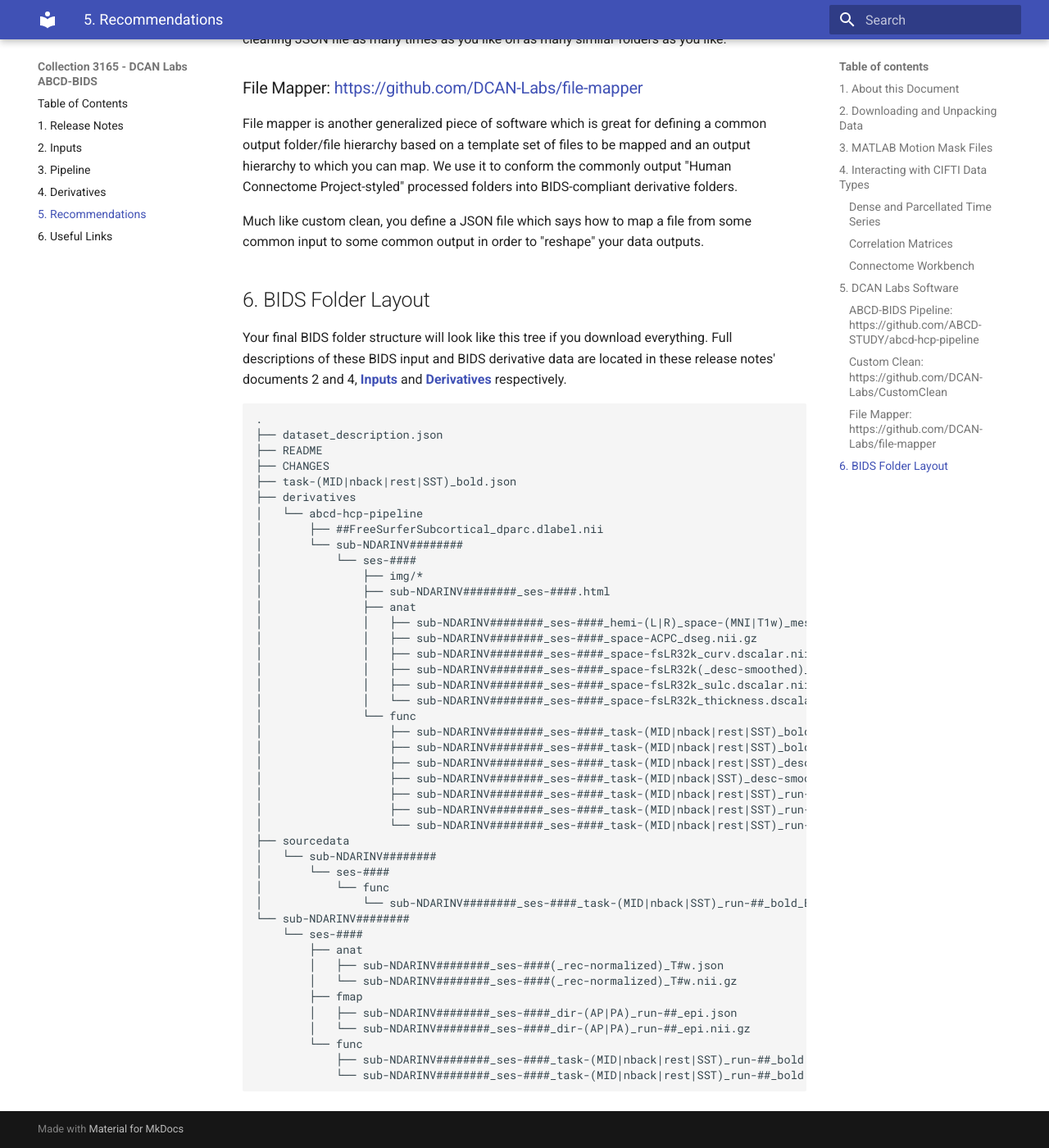
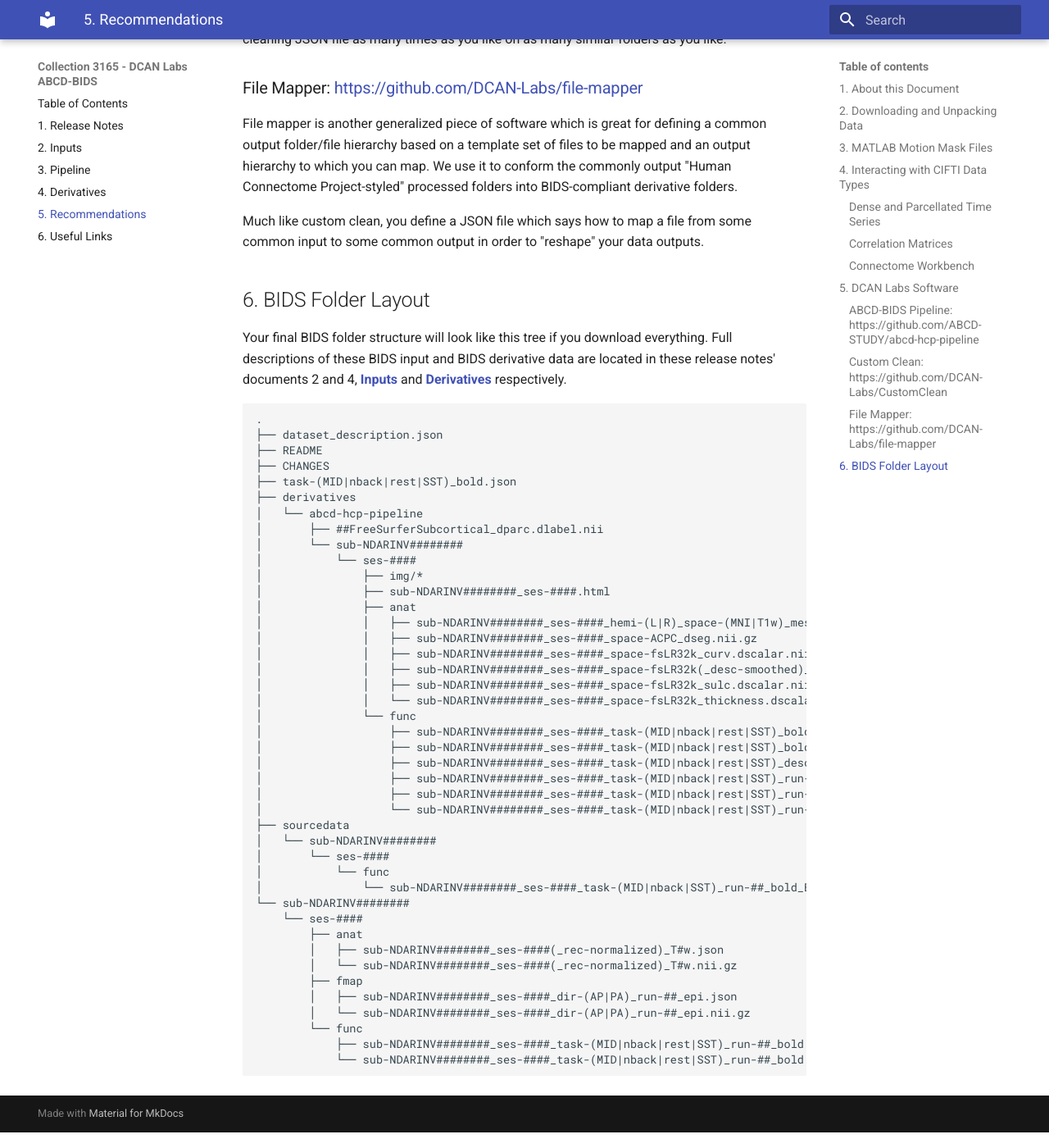
Before and after one commit to ABCD-STUDY/nda-abcd-collection-3165, an MkDocs documentation site: the page built from docs/recommendations.md, in a window 1280 px wide and 1400 px high, scrolled down 2465 px. Shown: the whole window at 82% size. Built offline with MkDocs 1.6.1 and Material for MkDocs 9.7.7, drawn with Linux system fonts in a browser that asks for light colours; old or Windows-style settings are respelled for this version of MkDocs.

Commit message:
Remove accidental inclusion
Task contrast files are not present yet until a later release.

```diff
--- a/docs/recommendations.md
+++ b/docs/recommendations.md
@@ -96,7 +96,6 @@ Your final BIDS folder structure will look like this tree if you download everyt
 │                   ├── sub-NDARINV########_ses-####_task-(MID|nback|rest|SST)_bold_desc-filtered_timeseries.dtseries.nii
 │                   ├── sub-NDARINV########_ses-####_task-(MID|nback|rest|SST)_bold_atlas-##FreeSurferSubcortical_desc-filtered_timeseries.ptseries.nii
 │                   ├── sub-NDARINV########_ses-####_task-(MID|nback|rest|SST)_desc-filtered_motion_mask.mat
-│                   ├── sub-NDARINV########_ses-####_task-(MID|nback|SST)_desc-smooth(2|5)_contrasts.dscalar.nii
 │                   ├── sub-NDARINV########_ses-####_task-(MID|nback|rest|SST)_run-#_bold_timeseries.dtseries.nii
 │                   ├── sub-NDARINV########_ses-####_task-(MID|nback|rest|SST)_run-#_desc-filtered_motion.tsv
 │                   └── sub-NDARINV########_ses-####_task-(MID|nback|rest|SST)_run-#_motion.tsv
```
